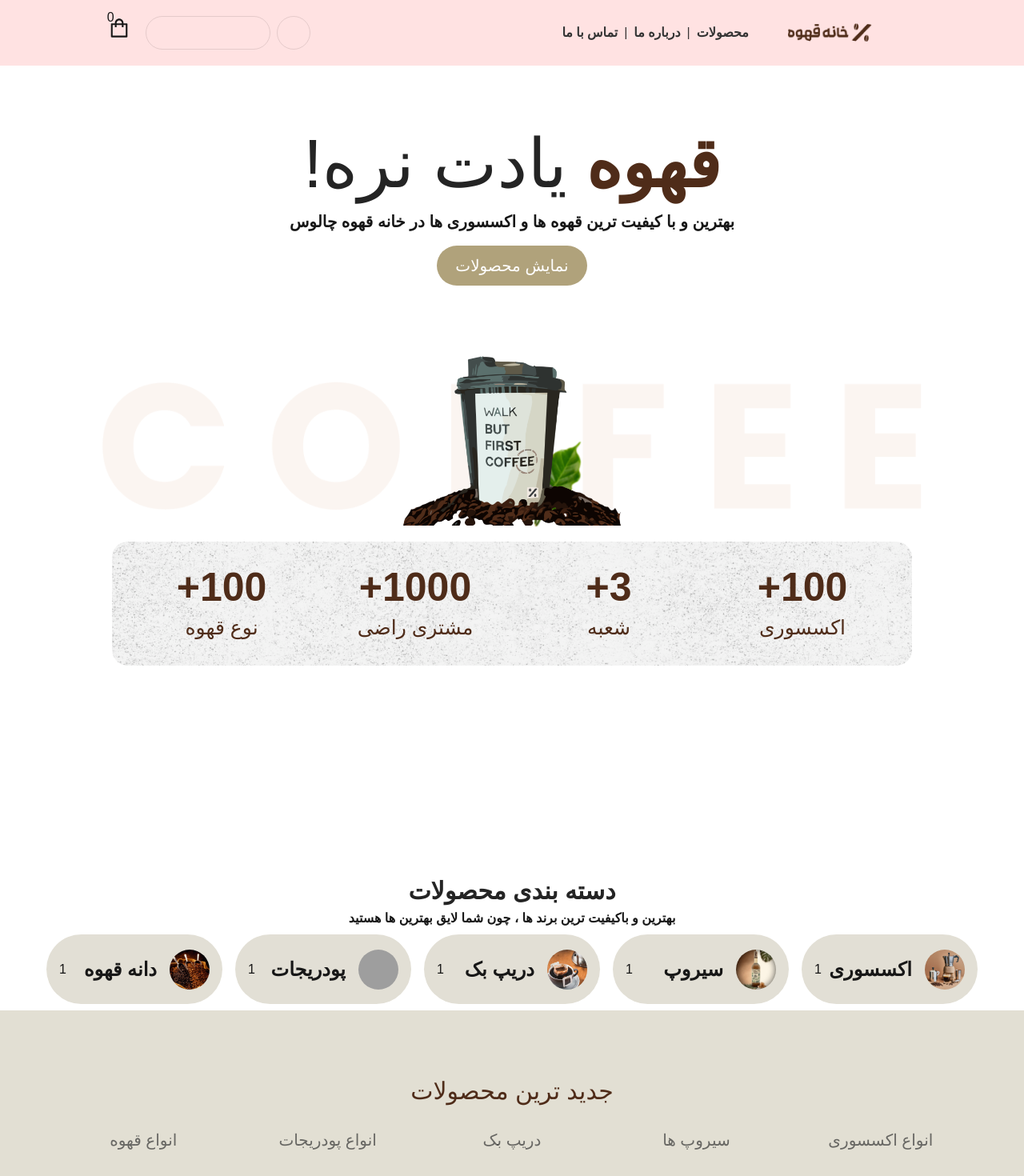
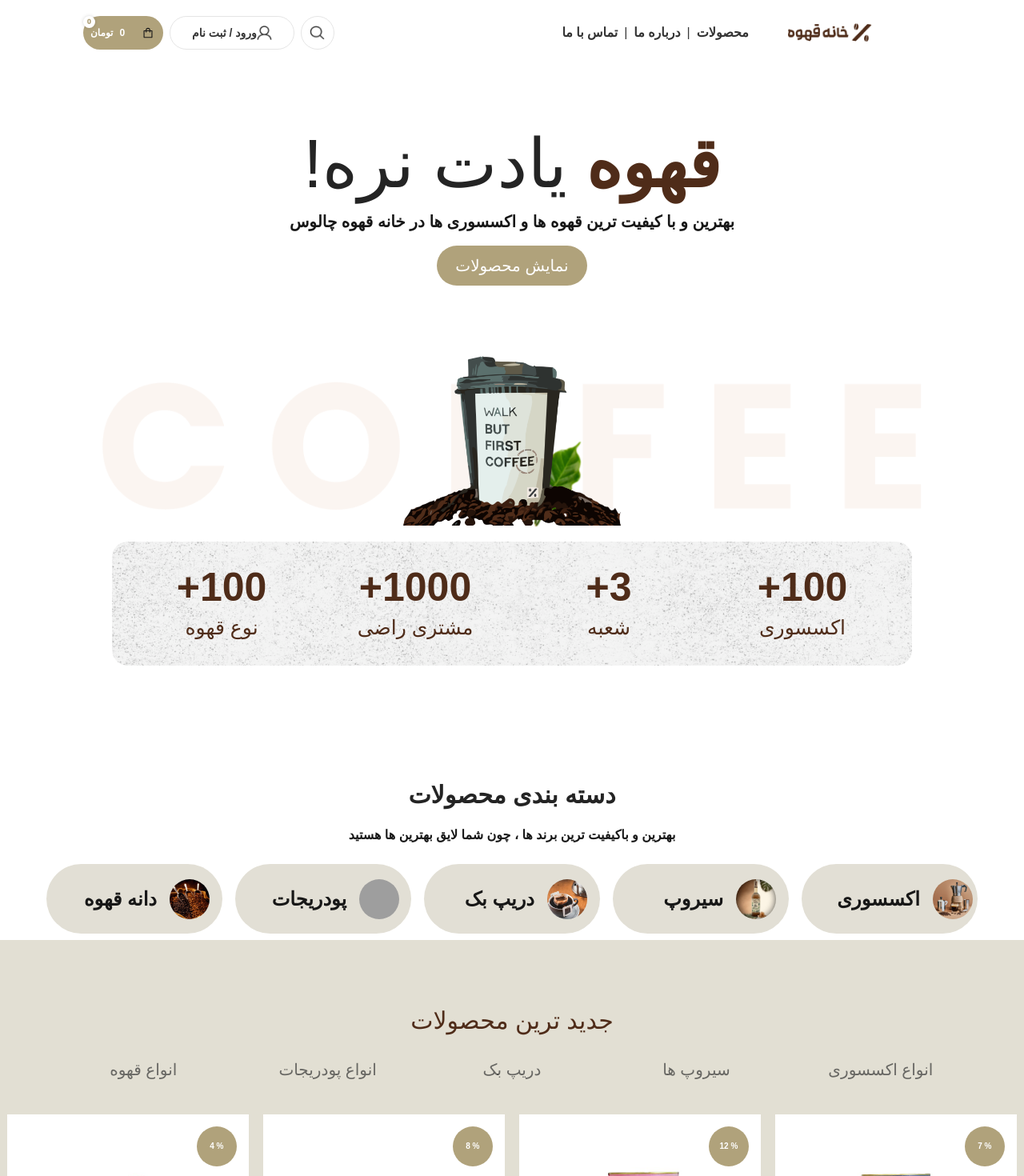
Before and after one commit to mojtabakhalilfar/cofee-shop, a Next.js app: page / in a window 1280 px wide. Shown: the top 1470 px of the page at 80% size. Built offline with nearby package versions, Linux system fonts and the light colour scheme; grey boxes are pictures that could not be loaded.

Commit message:
final step

```diff
--- a/src/app/page.tsx
+++ b/src/app/page.tsx
@@ -12,7 +12,7 @@ export default function Home() {
 <div>
   <Wellcome />
   <Statistics/>
-  <br/><br/><br/><br/><br/><br/><br/><br/><br/><br/><br/><br/><br/><br/>
+  <br/><br/><br/><br/><br/><br/><br/><br/><br/>
 
   <Category />
   <Special typecomponent="new" />
--- a/src/components/Category.tsx
+++ b/src/components/Category.tsx
@@ -26,12 +26,12 @@ const Category = () => {
                     <span className='font-bold text-3xl leading-[42px] text-[rgba(36,36,36,1)] mx-2'>دسته بندی محصولات</span>
                     <span className='flex-1 border-t border-gray-300'></span>
                 </div>
-                <p className='w-[85%] font-bold text-[16px] text-center align-middle leading-[25px]'>بهترین و باکیفیت ترین برند ها ، چون شما لایق
+                <p className='w-[85%] font-bold text-[16px] text-center align-middle leading-[25px] my-4'>بهترین و باکیفیت ترین برند ها ، چون شما لایق
                     بهترین ها هستید</p>
                 <div className='flex flex-col sm:flex-row justify-around items-center'>
                     {category.map((items)=>(
                         <div className='w-[340px] sm:w-[220px] h-[72px] sm:h-[87px] rounded-[800px] bg-[rgba(226,223,213,1)] my-2 sm:mx-2 flex justify-between items-center px-4'>
-                            <Link href="#" className=''>1</Link>
+                            <Link href="#" className='w-[30px] aspect-square flex items-center justify-center'><img className='w-[12.5px] aspect-square sm:hidden' src="/assets/arrow.png" alt="" /></Link>
                             <div className='flex items-center'>
                                 <span className='font-bold text-[24px] leading-[42px] align-middle mr-4'>{items.title}</span>
                                 <img className='aspect-square w-[50px] rounded-[100px]' src={items.image} alt={items.title} />
--- a/src/components/Footer.tsx
+++ b/src/components/Footer.tsx
@@ -15,7 +15,7 @@ const Footer = () => {
     ]
     return (
         <div className='bg-[rgba(51,51,51,1)] flex flex-col justify-center items-center relative'>
-            <button className='w-[50px] aspect-square rounded-[25px] bg-white shadow-[0px_0px_5px_0px_rgba(0,0,0,0.17)] flex items-center justify-center absolute bottom-4 left-4'><img src="/assets/up.png" alt="" /></button>
+            <a href='#header' className='w-[50px] aspect-square rounded-[25px] bg-white shadow-[0px_0px_5px_0px_rgba(0,0,0,0.17)] flex items-center justify-center absolute bottom-4 left-4'><img src="/assets/up.png" alt="" /></a>
             <div className='flex flex-col sm:flex-row-reverse items-end sm:justify-around border-b border-[rgba(82,82,82,1)] w-full my-6 pb-2'>
                 {info.map((items) => (
                     <div className=' flex flex-row-reverse items-center px-4 my-3'>
--- a/src/components/Header.tsx
+++ b/src/components/Header.tsx
@@ -4,20 +4,29 @@ import { AiOutlineShopping } from "react-icons/ai";
 
 const Header = () => {
   return (
-    <div className='w-full h-[82px] flex items-center justify-center'>
-      <div className='w-[360px] sm:w-full h-full bg-red-100 flex justify-between items-center px-2'>
+    <div className='w-full h-[82px] flex items-center justify-center' id='header'>
+      <div className='w-[360px] sm:w-full h-full flex justify-between items-center px-2'>
         <div className='w-[35%] sm:w-2/5 sm:flex sm:justify-center'>
 
           <div className='aspect-square h-[40px]'>
-            <div className='aspect-square w-[30px] relative'>
-              <AiOutlineShopping className='w-full h-full' />
-              <div className='aspect-square w-[15px] absolute top-[-10px]'>
-                <span className=''>0</span>
+            <div className='aspect-square w-[40px] relative sm:w-[100px] sm:h-[42px] sm:rounded-[42px] sm:bg-[rgba(176,162,123,1)] sm:flex sm:items-center sm:justify-around'>
+              <p dir='rtl' className='font-bold text-xs left-3 align-middle text-white'>
+                <span className='ml-2'>0</span>
+                تومان
+              </p>
+              <AiOutlineShopping className='w-[20px] aspect-square sm:w-[20px] sm:aspect-square' />
+              <div className='aspect-square w-[15px] absolute top-[20%] sm:top-0 left-[-10%] sm:left-0 bg-[rgba(176,162,123,1)] sm:bg-white rounded-[7.5px] flex justify-center items-center shadow-[0px_0px_4px_0px_rgba(0,0,0,0.17)]'>
+                <span className='w-[5.37px] h-[14px] font-[1000] text-[9px] text-center align-middle text-white sm:text-[rgba(176,162,123,1)]'>0</span>
               </div>
             </div>
           </div>
-          <div className='hidden sm:flex border border-[rgba(0,0,0,0.106)] rounded-[42px] w-[156px] h-[42px] mx-2'></div>
-          <div className='hidden sm:flex border border-[rgba(0,0,0,0.106)] rounded-[42px] w-[42px] h-[42px]'></div>
+          <button className='hidden sm:flex sm:items-center sm:justify-center border border-[rgba(0,0,0,0.106)] rounded-[42px] w-[156px] h-[42px] mx-2'>
+            <span className='font-bold text-[14px] align-middle text-[rgba(51,51,51,1)]'>ورود / ثبت نام</span>
+            <img className='w-[18.67px] aspect-square' src="/assets/Vector2.png" alt="" />
+          </button>
+          <button className='hidden sm:flex sm:items-center sm:justify-center border border-[rgba(0,0,0,0.106)] rounded-[42px] w-[42px] h-[42px]'>
+            <img className='w-[18.67px] aspect-square' src="/assets/search.png" alt="" />
+          </button>
 
 
 
--- a/src/components/Instagram.tsx
+++ b/src/components/Instagram.tsx
@@ -2,7 +2,7 @@ import React from 'react'
 
 const Instagram = () => {
   return (
-    <div className='w-full flex items-center justify-center py-14'>
+    <div className='w-full flex items-center justify-center'>
       <div className=' flex flex-col sm:flex-row-reverse items-center sm:justify-between w-[90%] sm:w-[65%]'>
         <div className=' flex flex-col items-center'>
             <p className='font-medium text-[33px] leading-[67px] align-middle text-[rgba(36,36,36,1)]'><span className='font-[600] text-[rgba(176,162,123,1)]'>ایـنستـاگــرام </span>مـــا</p>
--- a/src/components/Statistics.tsx
+++ b/src/components/Statistics.tsx
@@ -1,23 +1,23 @@
 import React from 'react'
 
-interface IAmar{
+interface IAmar {
     title: string,
-    count : number | string
+    count: number | string
 }
 const Statistics = () => {
-const amar:IAmar[]=[
-    {title:"نوع قهوه" , count:"+100"},
-    {title:"مشتری راضی" , count:"+1000"},
-    {title:"شعبه" , count:"+3"},
-    {title:"اکسسوری" , count:"+100"}
+    const amar: IAmar[] = [
+        { title: "نوع قهوه", count: "+100" },
+        { title: "مشتری راضی", count: "+1000" },
+        { title: "شعبه", count: "+3" },
+        { title: "اکسسوری", count: "+100" }
     ]
 
     return (
-        <div className='flex items-center justify-center w-full h-[240px] relative'>
+        <div className='flex items-center justify-center w-full relative'>
             <div style={{ backgroundImage: "url('/assets/Vector.png')" }} className="bg-contain bg-no-repeat bg-center flex items-center justify-center w-[80%] h-[240px]">
                 <img className='h-[240px]' src="/assets/coffee.png" alt="coffee" />
-                <div className='absolute bottom-[-250px] sm:bottom-[-155px] w-[340px] sm:w-[1000px] h-[270px] sm:h-[155px] rounded-[20px] bg-[url(/assets/backgroundeStatist.png)] p-4 sm:py-8 grid grid-cols-2 sm:grid-cols-4'>
-                {amar.map((items)=>(
+                <div className='absolute bottom-[-250px] sm:bottom-[-155px] w-[340px] sm:w-[1000px] h-[250px] sm:h-[155px] rounded-[20px] bg-[url(/assets/backgroundeStatist.png)] p-4 sm:py-8 grid grid-cols-2 sm:grid-cols-4'>
+                    {amar.map((items) => (
                         <div className='flex flex-col items-center'>
                             <span className='font-bold text-[50px] leading-[50px] text-[rgba(79,44,25,1)]'>{items.count}</span>
                             <span className='font-medium text-[25px] leading-[50px] text-[rgba(79,44,25,1)]'>{items.title}</span>
```
Also changed, not shown: public/assets/Vector2.png (added), public/assets/search.png (added). Lines whose indentation alone changed are shown as unchanged.
